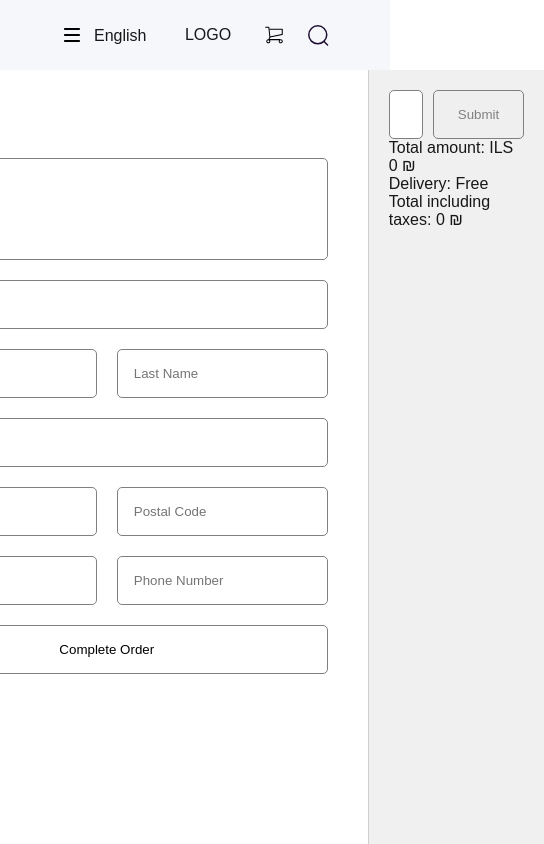
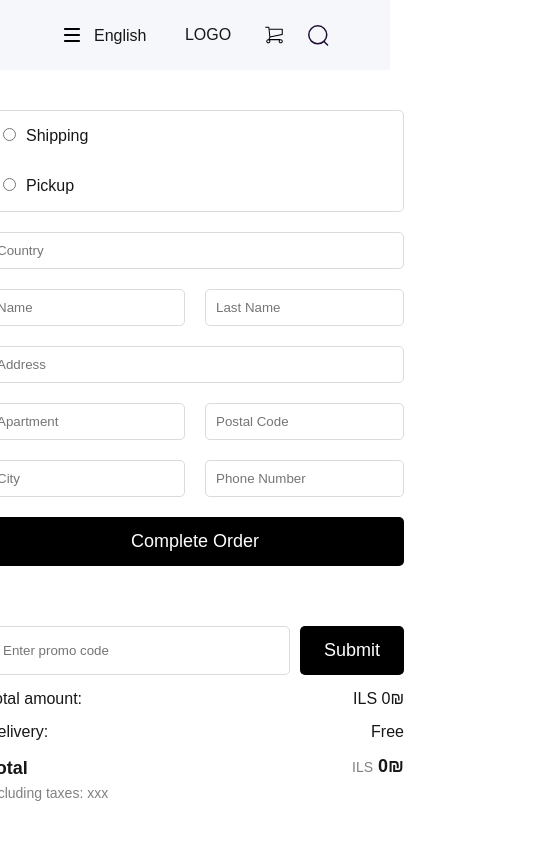
Before and after one commit to Danil4UA/parket_project, a Next.js app in the folder parket-front-end/: page /en/order in a window 390 px wide. Shown: the top 844 px of the page, 544 px wide, since content can reach past the window. Built offline with nearby package versions, Linux system fonts and the light colour scheme.

Commit message:
add i18n for product page and cart, add styles for order page

```diff
--- a/parket-front-end/messages/en.json
+++ b/parket-front-end/messages/en.json
@@ -1,6 +1,10 @@
 {
   "Cart": {
-    "cart": "Cart"
+    "cart": "Cart",
+    "complete": "Complete order"
+  },
+  "Product": {
+    "GetMoreDetails": "Get more details"
   },
   "HomePage": {
     "title": "Home Page"
@@ -23,6 +27,11 @@
     "Germany": "Germany",
     "Poland": "Poland",
     "USA": "USA",
-    "France": "France"
+    "France": "France",
+    "SortBy": "Sort by",
+    "LowToHight": "Price: Low to High",
+    "HightToLow": "Price: High to Low",
+    "AtoZ": "Name: A to Z",
+    "ZtoA": "Name: Z to A"
   }
 }
--- a/parket-front-end/messages/ru.json
+++ b/parket-front-end/messages/ru.json
@@ -1,6 +1,10 @@
 {
   "Cart": {
-    "cart": "Корзина"
+    "cart": "Корзина",
+    "complete": "Оформление заказа"
+  },
+  "Product": {
+    "GetMoreDetails": "Просмотреть детали"
   },
   "HomePage": {
     "title": "Домашняя Страница"
@@ -23,6 +27,11 @@
     "Germany": "Германия",
     "Poland": "Польша",
     "USA": "США",
-    "France": "Франция"
+    "France": "Франция",
+    "SortBy": "Сортировать по",
+    "LowToHight": "Цена: от макс к мин",
+    "HightToLow": "Цена: от мин к макс",
+    "AtoZ": "Название: от А до Я",
+    "ZtoA": "Название: от Я до А"
   }
 }
--- a/parket-front-end/src/app/[locale]/order/OrderPage.css
+++ b/parket-front-end/src/app/[locale]/order/OrderPage.css
@@ -2,6 +2,7 @@
     display: flex;
     width: 100%;
     justify-content: center;
+    position: relative;
 
 }
 
@@ -9,9 +10,9 @@
     max-width: 660px;
     min-height: 100vh;
     flex: 1;
-    padding: 40px;
-    border-right: 1px solid rgb(206, 206, 206);
-
+    padding: 30px;
+    border-right: 1px solid rgb(219, 219, 219);
+    box-sizing: border-box;
 
 }
 
@@ -20,26 +21,34 @@
     flex-direction: column;
     margin: 20px 0;
     border-radius: 5px;
-    border: 1px solid grey;
+    border: 1px solid rgb(219, 219, 219);
 }
 .Delivery__section div {
     padding: 16px;
 
 }
 
+.delivery__radio {
+  margin-right: 10px;
+}
 .Order__wrapper_left input {
     outline: none;
     padding: 16px;
     border: none;
-    border: 1px solid grey;
+    border: 1px solid rgb(219, 219, 219);
+
     border-radius: 5px;
 }
 
 .Order__wrapper_right  {
-    background-color: rgb(240, 240, 240);
-    max-width: 660px;
-    min-height: 100vh;
-    flex: 1
+    max-width: 500px;
+    padding: 30px;
+    height: fit-content;
+    flex: 1;
+    position: sticky;
+    z-index: 10;
+    top: 0;
+
 }
 
 
@@ -60,24 +69,25 @@
     grid-column: span 1;
   }
 
+  .Order__items_info {
+    width: 100%;
+
+  }
 
   .complete_order {
     width: 100%;
-    padding: 16px;
+    padding: 14px;
     outline: none;
     border: none;
     background: none;
     margin: 20px 0;
-    border: 1px solid grey;
+    background-color: black;
+    color: white;
+    font-size: 18px;
     border-radius: 5px;
     cursor: pointer;
   }
 
-
-
-  .Order__wrapper_right {
-    padding: 20px;
-  }
   .promo_code {
     display: flex;
     gap: 10px;
@@ -89,23 +99,107 @@
     border: none;
     border-radius: 5px;
     width: 100%;
-    border: 1px solid grey;
+    border: none;
+    border: 1px solid rgb(219, 219, 219);
 
   }
 
   .promo_code button {
-    padding: 16px 24px;
+    padding: 12px 24px;
     border: none;
     border-radius: 5px;
-    border: 1px solid grey;
-    color: grey;
+    background: black;
+    font-size: 18px;
+    color: white;
     cursor: pointer;
   }
 
   .Order__items {
     display: flex;
     justify-content: space-between;
+    align-items: center;
+    margin-bottom: 20px;
+    gap: 10px;
+  }
+
+  .Order__items_image {
+    position: relative;
+  }
+
+  .Order__items_count {
+    width: 24px;
+    height: 24px;
+    box-sizing: border-box;
+    background-color: black;
+    position: absolute;
+    border-radius: 50%;
+    top: -8px;
+    right: -8px;
+    color: white;
+    text-align: center;
+    font-size: 10px;
+    display: flex;
+    justify-content: center;
+    align-items: center;
+  }
+
+
+  .order__footer {
+    display: flex;
+    flex-direction: column;
+    gap: 15px;
+  }
+
+  .order__total_container {
+    line-height: 25px;
+    display: flex;
+    flex-direction: column;
+  }
+
+  .order__amount, .order__delivery, .order__total {
+    display: flex;
+    justify-content: space-between;
+  }
+
+  .order__total_sum {
+    font-size: 18px;
+    font-weight: bold;
+  }
+  .order__total_taxes {
+    font-size: 14px;
+    color: grey;
+    font-weight: 500;
+  }
+  /* .order__overlay {
+    position: absolute;
+    width: 100px;
+    height: 100px;
+    background-color: black;
+    top: var(--navbar-height);
+    right: 0;
+    width: 50%;
+    z-index: -1;
+  } */
+
+
+@media screen and (max-width: 980px) {
+  .Order__wrapper {
+    flex-direction: column;
+    align-items: center;
+  }
+  .Order__wrapper_left {
+    min-height: fit-content;
+    width: 100%;
+    max-width: 550px;
+    min-width: 250px;
+    border: none;
     padding: 20px;
-    border-bottom: 1px solid grey;
-    margin-bottom: 20px;
   }
+  .Order__wrapper_left input {
+    padding: 10px;
+  }
+  .Order__wrapper_right {
+    width: 100%;
+    padding: 20px;
+  }
+}
--- a/parket-front-end/src/app/[locale]/order/page.tsx
+++ b/parket-front-end/src/app/[locale]/order/page.tsx
@@ -14,23 +14,21 @@ const OrderPage = () => {
         <div className="Order__wrapper">
             <div className="Order__wrapper_left">
                 <div>
-                    <h2>Delivery</h2>
                     <div className="Delivery__section">
                         <div>
                             <label>
-                                <input type="radio" name="delivery" value="shipping" />
+                                <input type="radio" name="delivery" value="shipping" className="delivery__radio"/>
                                 Shipping
                             </label>
                         </div>
                         <div>
                             <label>
-                            <input type="radio" name="delivery" value="pickup" />
+                            <input type="radio" name="delivery" value="pickup" className="delivery__radio" />
                             Pickup
                             </label>
                         </div>
                     </div>
                 </div>
-
                 <div className="Order__section Order__section--address">
                     <input className="Order__input" type="text" placeholder="Country" />
                     <input className="Order__input--half" type="text" placeholder="Name" />
@@ -54,6 +52,9 @@ const OrderPage = () => {
                 <div key={item._id} className="Order__items">
                     <div className="Order__items_image">
                         <Image  src="/assets/parket_image.jpg" alt={item.name} width={60} height={60} />
+                        <div className="Order__items_count">
+                            <span>{item.quantity}</span>
+                        </div>
                     </div>
                     <div className="Order__items_info">
                         {item.description}
@@ -66,9 +67,7 @@ const OrderPage = () => {
             }
             )}
 
-
-
-
+                <div className="order__footer">
                     <div className="promo_code">
                         <input
                             type="text"
@@ -79,9 +78,29 @@ const OrderPage = () => {
                             Submit
                         </button>
                     </div>
-                <div>Total amount: ILS {totalPrice} ₪</div>
-                <div>Delivery: Free</div>
-                <div>Total including taxes: {totalPrice} ₪</div>
+                    <div className="order__amount">
+                        <div>Total amount:</div>
+                        <div>ILS {totalPrice}₪</div>
+                    </div>
+
+                    <div className="order__delivery">
+                        <div>Delivery:</div>
+                        <div>Free</div>
+                    </div>
+                    <div className="order__total">
+                        <div className="order__total_container">
+                            <span className="order__total_sum">Total</span>
+                            <span className="order__total_taxes">Including taxes: xxx</span>
+
+                        </div>
+                        <div className="order__total_sum"><span className="order__total_taxes">ILS</span> {totalPrice}₪</div>
+                    </div>
+
+                </div>
+
+            </div>
+            <div className="order__overlay">
+
             </div>
         </div>
     )
--- a/parket-front-end/src/components/Cart/ui/Cart/Cart.tsx
+++ b/parket-front-end/src/components/Cart/ui/Cart/Cart.tsx
@@ -83,7 +83,8 @@ const Cart = ({ collapsed, onClose }: CartProps) => {
                     <button
                       className="complete_btn"
                       onClick={handleComplete}
-                    >Complete Order
+                    >
+                      {t("complete")}
                     </button>
                   </div>
                 </div>
--- a/parket-front-end/src/components/Products/ui/ProductCard/ProductCard.tsx
+++ b/parket-front-end/src/components/Products/ui/ProductCard/ProductCard.tsx
@@ -3,6 +3,7 @@ import { classNames } from "@/shared/lib/classNames/classNames";
 import { Link } from "@/i18n/routing";
 import "./ProductCard.css";
 import Image from "next/image";
+import { useTranslations } from "next-intl";
 
 interface ProductCardProps {
   productId: string;
@@ -13,6 +14,7 @@ interface ProductCardProps {
 }
 
 const ProductCard = ({ productId, productName, productPrice, discount = 0 }: ProductCardProps) => {
+  const t = useTranslations("Product")
   const productPriceWithDiscount = discount ? (Number(productPrice) * ((100 - discount) / 100)) : Number(productPrice);
 
   return (
@@ -53,7 +55,7 @@ const ProductCard = ({ productId, productName, productPrice, discount = 0 }: Pro
 
           </div>
           <div className="card__information_button">
-            Get More details
+            {t("GetMoreDetails")}
           </div>
         </div>
       </Link>
```
Also changed, not shown: parket-front-end/src/components/Products/ui/ProductSort/ProductSort.tsx (+7 -5 lines). Lines whose indentation alone changed are shown as unchanged.
